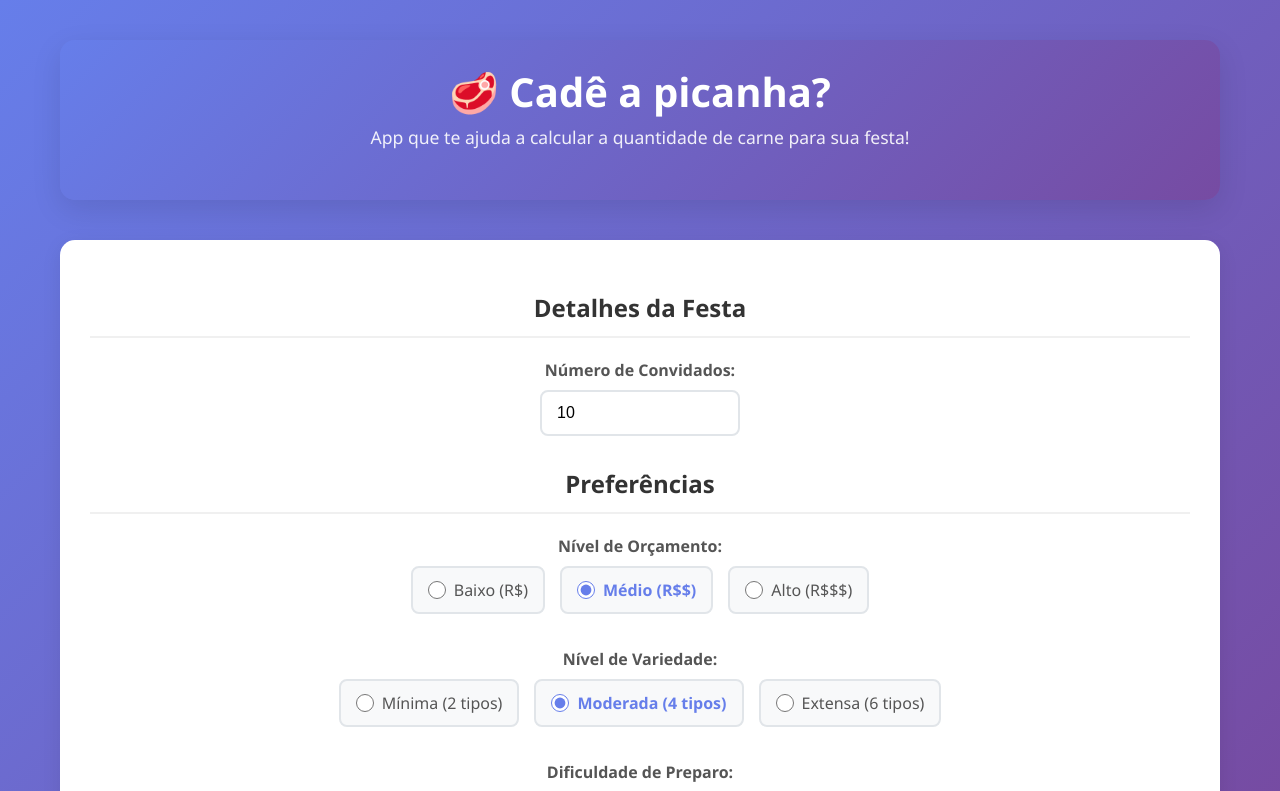
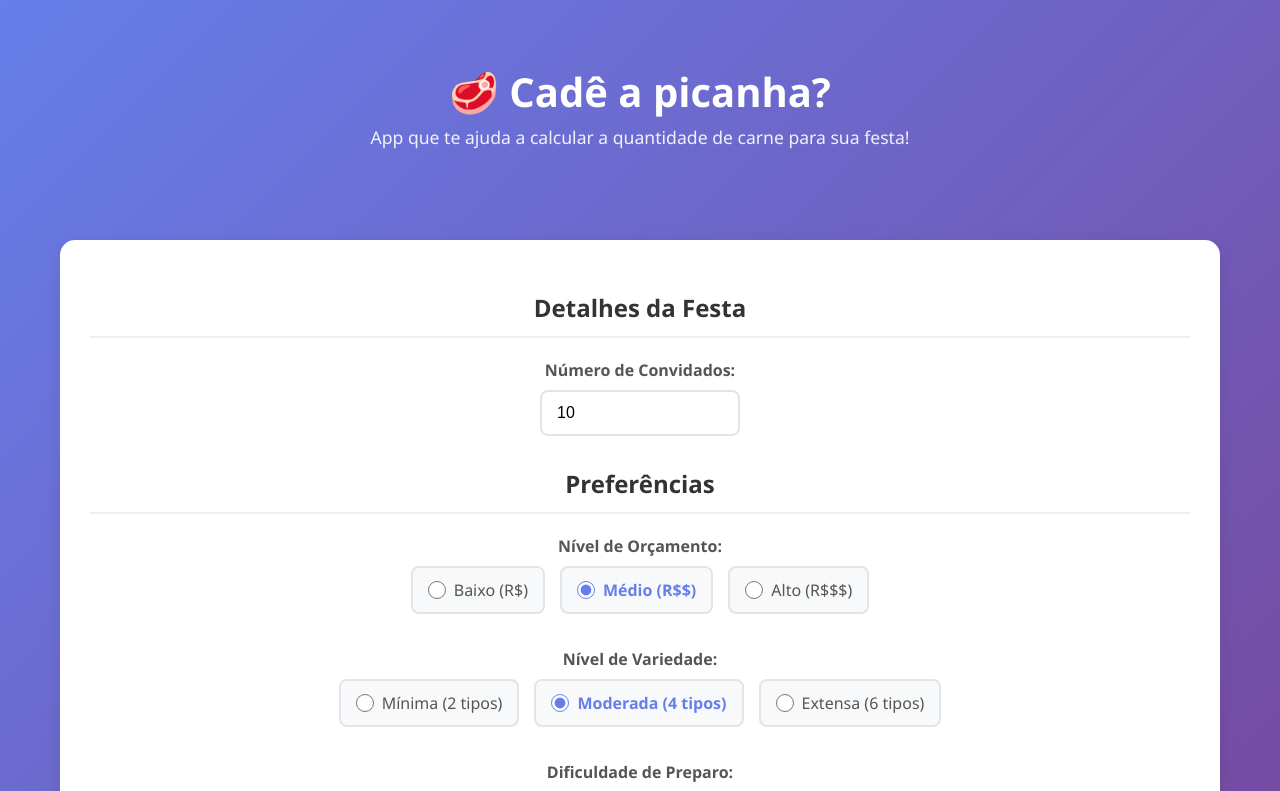
Before and after one commit to nixoletas/cadeapicanha, a React (Vite) app: page / in a window 1280 px wide. Shown: the top 791 px of the page. Built offline with nearby package versions, Linux system fonts and the light colour scheme.

Commit message:
Remove background gradient, border-radius, and box-shadow from PartyPlanner component styles

```diff
--- a/src/components/PartyPlanner.css
+++ b/src/components/PartyPlanner.css
@@ -9,10 +9,7 @@
   text-align: center;
   margin-bottom: 40px;
   padding: 30px;
-  background: linear-gradient(135deg, #667eea 0%, #764ba2 100%);
   color: white;
-  border-radius: 15px;
-  box-shadow: 0 10px 30px rgba(0, 0, 0, 0.1);
   position: relative;
 }
 
```
